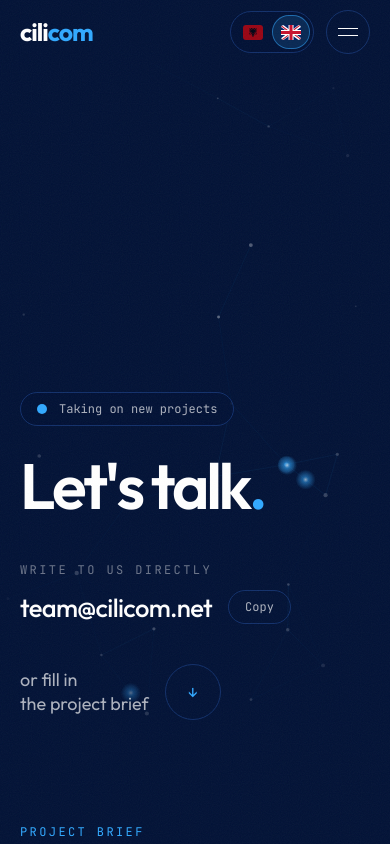
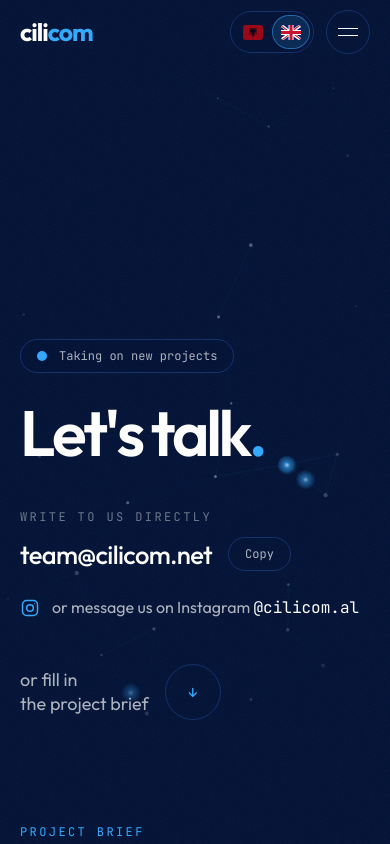
Before and after one commit to EliWorkedOnThat/cilicom-development, a Next.js app: page /en/contact in a window 390 px wide. Shown: the top 844 px of the page. Built offline with nearby package versions, Linux system fonts and the light colour scheme.

Commit message:
Link the Instagram page from footer, contact page and mobile menu

```diff
--- a/src/components/Footer.tsx
+++ b/src/components/Footer.tsx
@@ -1,4 +1,6 @@
 import Link from "next/link";
+import InstagramIcon from "./InstagramIcon";
+import { INSTAGRAM } from "@/src/content/contact";
 import { getDictionary } from "@/src/i18n/dictionaries";
 import { localize, type Locale } from "@/src/i18n/config";
 
@@ -40,6 +42,15 @@ export default function Footer({ lang }: { lang: Locale }) {
               className="focus-ring inline-block py-2.5 font-mono sm:px-2 text-sm text-sky transition-colors hover:text-sky-bright"
             >
               team@cilicom.net
+            </a>
+            <a
+              href={INSTAGRAM}
+              target="_blank"
+              rel="noopener noreferrer"
+              aria-label={t.instagram}
+              className="focus-ring grid size-11 place-items-center rounded-full border border-line text-ink-soft transition-colors hover:border-sky hover:text-sky"
+            >
+              <InstagramIcon className="size-5" />
             </a>
           </div>
         </div>
--- /dev/null
+++ b/src/components/InstagramIcon.tsx
@@ -0,0 +1,9 @@
+export default function InstagramIcon({ className = "" }: { className?: string }) {
+  return (
+    <svg viewBox="0 0 24 24" fill="none" stroke="currentColor" strokeWidth="1.8" aria-hidden="true" className={className}>
+      <rect x="3" y="3" width="18" height="18" rx="5" />
+      <circle cx="12" cy="12" r="4" />
+      <circle cx="17.5" cy="6.5" r="0.6" fill="currentColor" stroke="none" />
+    </svg>
+  );
+}
--- a/src/components/Nav.tsx
+++ b/src/components/Nav.tsx
@@ -7,6 +7,8 @@ import { gsap } from "gsap";
 import { useGSAP } from "@gsap/react";
 import Wordmark from "./Wordmark";
 import LanguageSwitch from "./LanguageSwitch";
+import InstagramIcon from "./InstagramIcon";
+import { INSTAGRAM } from "@/src/content/contact";
 import { useI18n } from "@/src/i18n/I18nProvider";
 
 export default function Nav() {
@@ -189,9 +191,21 @@ export default function Nav() {
             <span className="grid size-9 place-items-center rounded-full bg-navy text-sky">↗</span>
           </Link>
           <div className="menu-foot flex items-end justify-between gap-4 font-mono text-xs">
-            <a href="mailto:team@cilicom.net" tabIndex={open ? 0 : -1} className="py-2 text-ink-soft">
-              team@cilicom.net
-            </a>
+            <span className="flex items-center gap-4">
+              <a href="mailto:team@cilicom.net" tabIndex={open ? 0 : -1} className="py-2 text-ink-soft">
+                team@cilicom.net
+              </a>
+              <a
+                href={INSTAGRAM}
+                target="_blank"
+                rel="noopener noreferrer"
+                tabIndex={open ? 0 : -1}
+                aria-label={dict.footer.instagram}
+                className="grid size-9 place-items-center rounded-full border border-line text-ink-soft"
+              >
+                <InstagramIcon className="size-4" />
+              </a>
+            </span>
             <span className="flex items-center gap-2 py-2 text-ink-mute">
               <span className="size-1.5 rounded-full bg-sky shadow-[0_0_8px_var(--sky)]" />
               {t.location}
--- a/src/components/contact/ContactHero.tsx
+++ b/src/components/contact/ContactHero.tsx
@@ -7,7 +7,8 @@ import { ScrambleTextPlugin } from "gsap/ScrambleTextPlugin";
 import { useGSAP } from "@gsap/react";
 import NetworkCanvas from "../NetworkCanvas";
 import Magnetic from "../Magnetic";
-import { EMAIL } from "@/src/content/contact";
+import { EMAIL, INSTAGRAM, INSTAGRAM_HANDLE } from "@/src/content/contact";
+import InstagramIcon from "../InstagramIcon";
 import { useI18n } from "@/src/i18n/I18nProvider";
 
 gsap.registerPlugin(SplitText, ScrambleTextPlugin);
@@ -86,6 +87,17 @@ export default function ContactHero() {
                 </button>
               </Magnetic>
             </div>
+            <a
+              href={INSTAGRAM}
+              target="_blank"
+              rel="noopener noreferrer"
+              className="focus-ring group mt-5 inline-flex items-center gap-3 py-1 text-ink-soft transition-colors hover:text-sky"
+            >
+              <InstagramIcon className="size-5 text-sky" />
+              <span>
+                {t.instagram} <span className="font-mono text-ink group-hover:text-sky">{INSTAGRAM_HANDLE}</span>
+              </span>
+            </a>
           </div>
 
           <a
--- a/src/content/contact.ts
+++ b/src/content/contact.ts
@@ -1 +1,4 @@
 export const EMAIL = "team@cilicom.net";
+
+export const INSTAGRAM = "https://www.instagram.com/cilicom.al/";
+export const INSTAGRAM_HANDLE = "@cilicom.al";
--- a/src/i18n/dictionaries/en.ts
+++ b/src/i18n/dictionaries/en.ts
@@ -35,6 +35,7 @@ const en: Dictionary = {
     status: "Taking on new projects",
     sitemap: "Sitemap",
     top: "Top",
+    instagram: "cilicom on Instagram",
   },
 
   cta: {
@@ -354,6 +355,7 @@ const en: Dictionary = {
       copied: "Copied ✓",
       briefLine1: "or fill in",
       briefLine2: "the project brief",
+      instagram: "or message us on Instagram",
     },
     briefEyebrow: "Project brief",
     briefTitle: "Four steps. Two minutes.",
--- a/src/i18n/dictionaries/sq.ts
+++ b/src/i18n/dictionaries/sq.ts
@@ -34,6 +34,7 @@ const sq = {
     status: "Pranojmë projekte të reja",
     sitemap: "Sitemap",
     top: "Lart",
+    instagram: "cilicom në Instagram",
   },
 
   cta: {
@@ -354,6 +355,7 @@ const sq = {
       copied: "U kopjua ✓",
       briefLine1: "ose plotësoni",
       briefLine2: "brief-in e projektit",
+      instagram: "ose na shkruani në Instagram",
     },
     briefEyebrow: "Brief-i i projektit",
     briefTitle: "Katër hapa. Dy minuta.",
```
